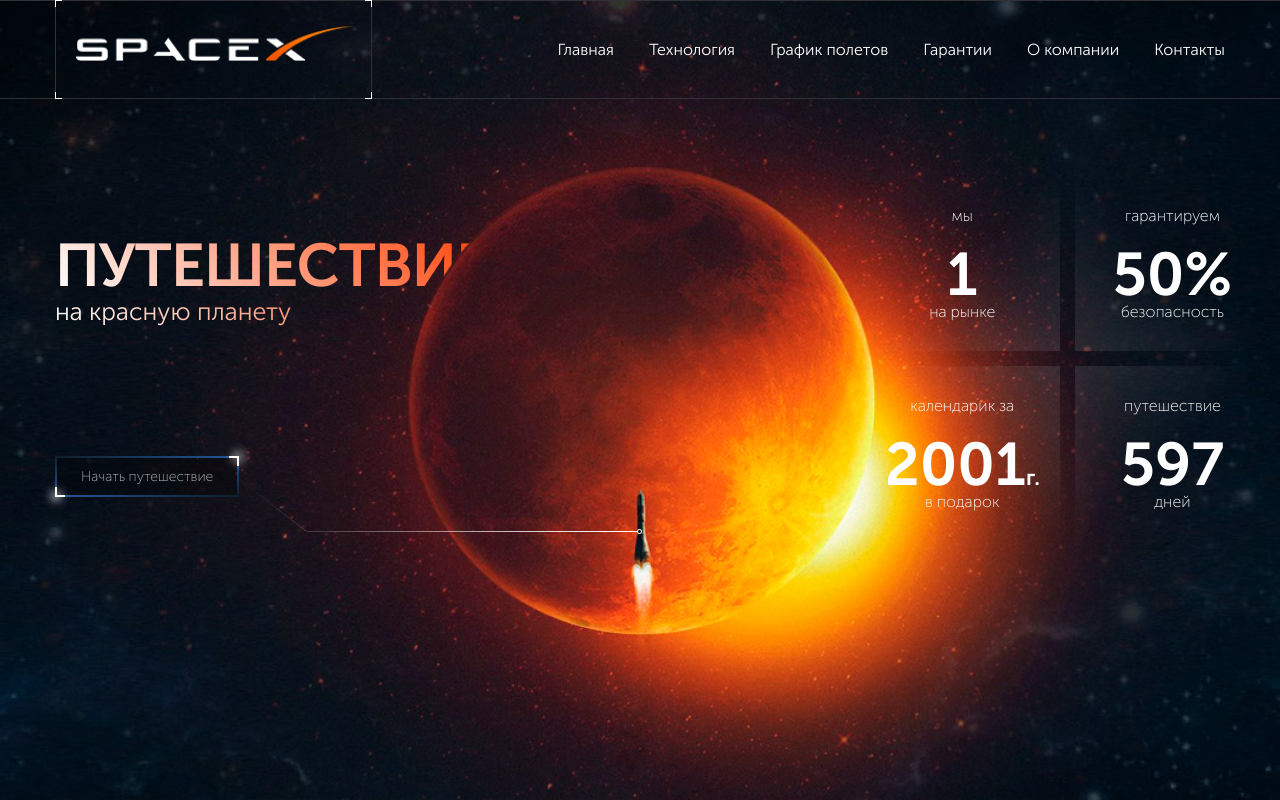
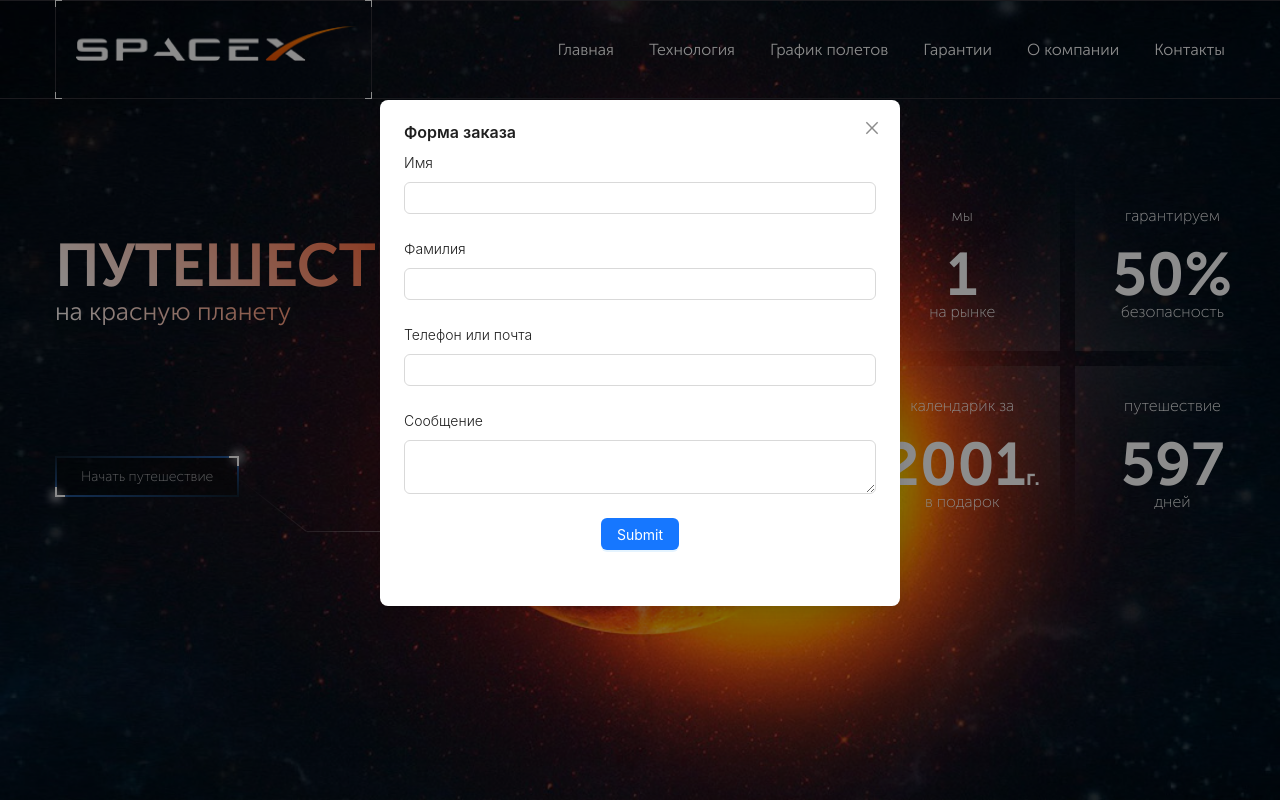
Before and after one commit to Kryamk/SpaceX, a React app: page / in a window 1280 px wide. Both pictures are taken after a click on the button "Начать путешествие". Built offline with nearby package versions, Linux system fonts and the light colour scheme.

Commit message:
Server validation

```diff
--- a/package.json
+++ b/package.json
@@ -27,6 +27,7 @@
 		"webpack-dev-server": "^4.11.1"
 	},
 	"dependencies": {
+		"antd": "^5.7.0",
 		"react": "^18.2.0",
 		"react-dom": "^18.2.0",
 		"react-router-dom": "^6.13.0"
--- /dev/null
+++ b/src/components/FormCallback/FormCallback.jsx
@@ -0,0 +1,82 @@
+import { Button, Form, Input, Row } from 'antd'
+import React from 'react'
+import { rules } from '../../utils/rules';
+
+
+
+function FormCallback({ onCloseModal }) {
+	const [form] = Form.useForm()
+	console.dir(form)
+
+	const onFinish = async (values) => {
+
+		console.log('Success:', values);
+
+		form.setFields([
+			{
+				name: 'name',
+				errors: [],
+			},
+		]);
+
+
+
+
+		try {
+			const formData = new FormData();
+			formData.append('action', 'callback');
+			for (const key in values) {
+				if (values[key]) {
+					formData.append(key, values[key]);
+				}
+			}
+
+			// const res = await fetch('http://space-x.nya', { method: 'POST', body: formData })
+			const res = await fetch('/feedback/send.php', { method: 'POST', body: formData })
+
+			if (!res.ok) {
+				console.log(res.status)
+			}
+			const json = await res.json()
+			console.log('onFinish ~ json:', json)
+
+			if (!json.valid) {
+				form.setFields(json.fields)
+			} else {
+				form.resetFields()
+				// onCloseModal()
+			}
+
+		} catch (error) {
+			console.log(error)
+		}
+
+
+	}
+
+
+
+	return (
+		<Form onFinish={onFinish} layout="vertical" form={form}>
+			<Form.Item label="Имя" name="name" rules1={[rules.required()]}>
+				<Input />
+			</Form.Item>
+			<Form.Item label="Фамилия" name="lastname" rules1={[rules.required()]}>
+				<Input />
+			</Form.Item>
+			<Form.Item label="Телефон или почта" name="telEmail" rules1={[rules.required()]}>
+				<Input />
+			</Form.Item>
+			<Form.Item label="Сообщение" name="message" rules1={[rules.required()]}>
+				<Input.TextArea />
+			</Form.Item>
+			<Row justify="center">
+				<Form.Item>
+					<Button type="primary" htmlType="submit"> Submit </Button>
+				</Form.Item>
+			</Row>
+		</Form>
+	)
+}
+
+export default FormCallback;
--- /dev/null
+++ b/src/components/FormCallback/FormCallback.scss
@@ -0,0 +1,5 @@
+.formCallback {}
+.field {}
+.fieldText {}
+.fieldInput {}
+.fieldTextarea {}
--- a/src/components/header/Header.jsx
+++ b/src/components/header/Header.jsx
@@ -10,7 +10,6 @@ const Header = () => {
 	const burgerRef = useRef(null)
 	const headerRef = useRef(null)
 	let location = useLocation()
-	console.log('Header ~ location:', location)
 
 	const handleOpenedMenu = () => {
 		setOpenedMenu(!openedMenu)
--- a/src/pages/MainPage/MainPage.jsx
+++ b/src/pages/MainPage/MainPage.jsx
@@ -1,7 +1,14 @@
-import React from 'react'
+import React, { useState } from 'react'
 import './MainPage.scss'
+import FormCallback from '../../components/FormCallback/FormCallback'
+import { Modal } from 'antd'
 
 const MainPage = () => {
+	const [isModalOpen, setIsModalOpen] = useState(false)
+
+	const showModal = () => setIsModalOpen(true)
+	const closeModal = () => setIsModalOpen(false)
+
 	return (
 		<>
 			<section className="hero">
@@ -34,7 +41,7 @@ const MainPage = () => {
 							</div>
 						</div>
 						<div className="hero-btn-wrap">
-							<button className="hero-btn" >
+							<button className="hero-btn" type="button" onClick={showModal}>
 								<div className="hero-btn__corner1" />
 								<div className="hero-btn__text">Начать путешествие</div>
 								<div className="hero-btn__corner2" />
@@ -44,6 +51,10 @@ const MainPage = () => {
 					</div>
 				</div>
 			</section>
+
+			<Modal title="Форма заказа" open={isModalOpen} onCancel={closeModal} footer={false}>
+				<FormCallback onCloseModal={closeModal}/>
+			</Modal>
 		</>
 	)
 }
--- /dev/null
+++ b/src/utils/rules.js
@@ -0,0 +1,3 @@
+export const rules = {
+	required: (message = 'Обязательное поле') => ({ required: true, message })
+}
```
Also changed, not shown: 7 other files (tests, documents, lock files or other folders).
